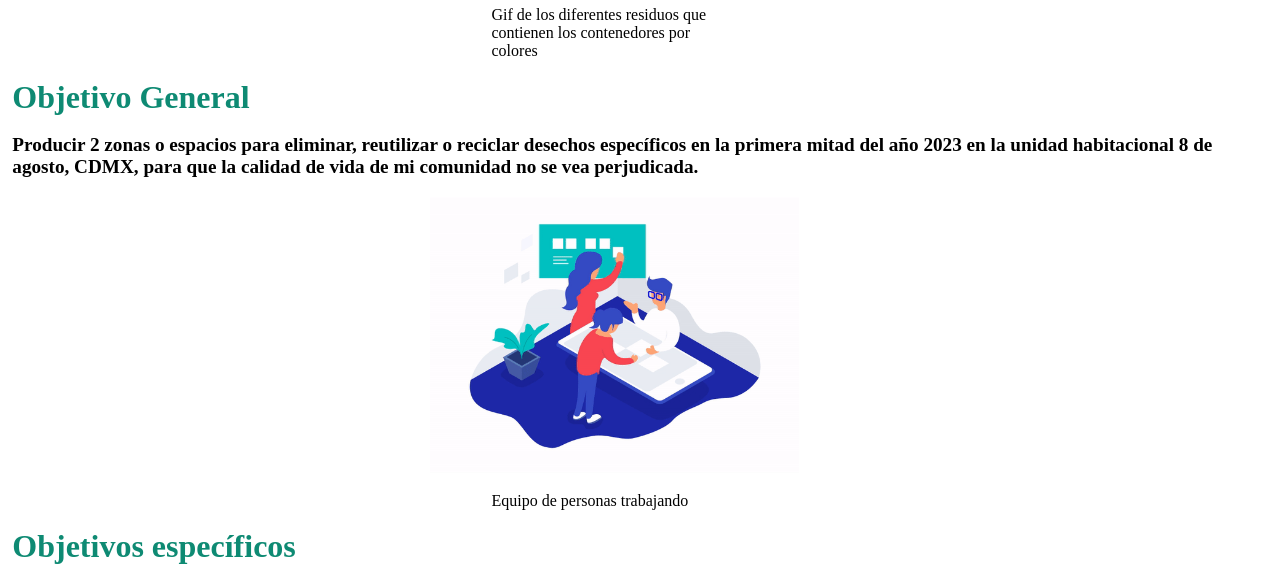
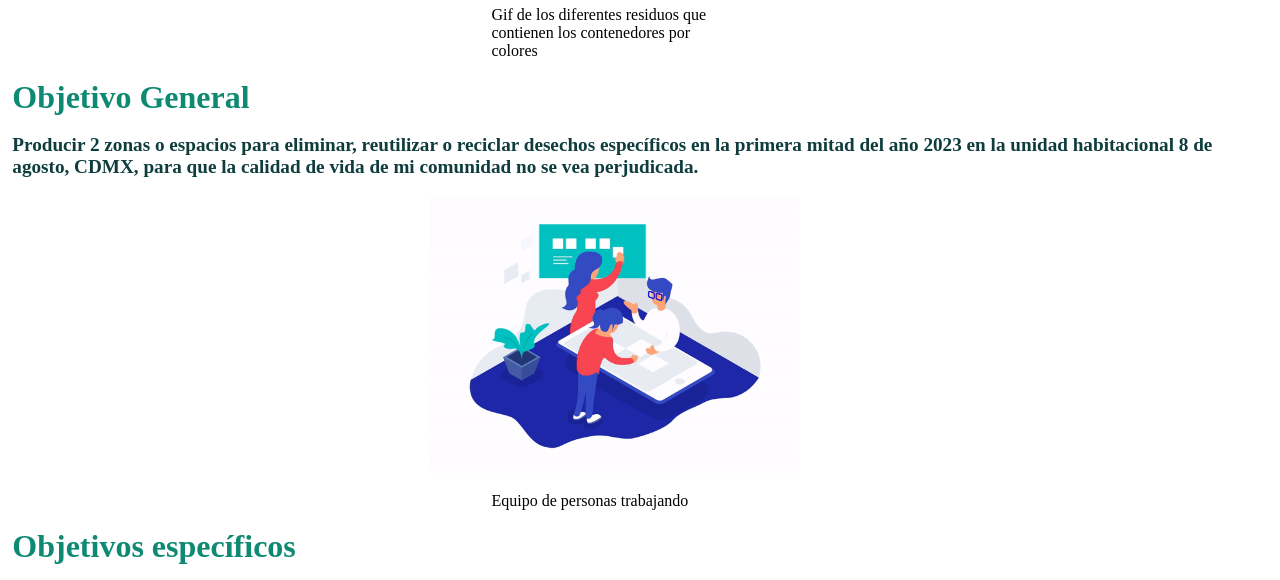
Before and after one commit to SergioReyes24/MasContenedoresMenosContaminadores, a plain HTML site: page index.html in a window 1280 px wide. Shown: the part 1100-1680 px from the top of the page. Drawn offline with Linux system fonts and the light colour scheme; a web font is replaced by a local one.

Commit message:
Update style.css

```diff
--- a/style.css
+++ b/style.css
@@ -186,6 +186,10 @@ main > p {
     margin: 1%;
 }
 
+b {
+    color: var(--Titulo);
+}
+
 main  img {
     width: 30%;
     margin:1.5% auto;
```
